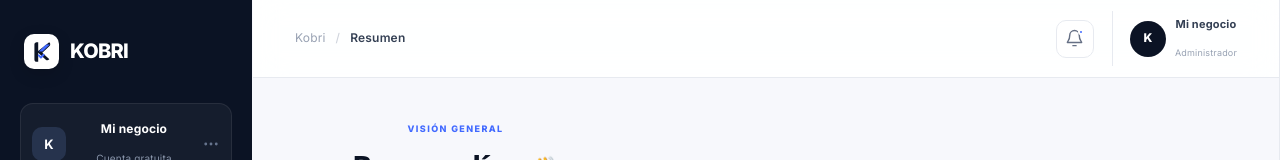
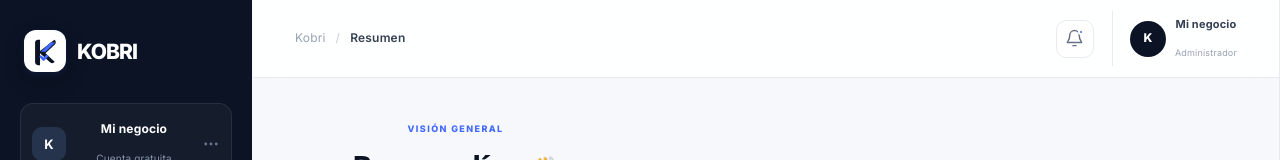
Before and after one commit to Nyxarion-ctrl/kobri, a React (Vite) app: page / in a window 1280 px wide. Shown: the top 160 px of the page. Built offline with nearby package versions, Linux system fonts and the light colour scheme.

Commit message:
Update App.css

```diff
--- a/src/App.css
+++ b/src/App.css
@@ -123,25 +123,32 @@ select:focus-visible {
 }
 
 .brand-mark {
-  width: 35px;
-  height: 35px;
+  width: 42px;
+  height: 42px;
   display: grid;
   place-items: center;
-  background: #fff;
+  background: #ffffff;
   color: var(--navy);
-  border-radius: 10px;
-  box-shadow: 0 5px 16px rgba(0, 0, 0, 0.15);
+  border-radius: 12px;
+  box-shadow:
+    0 8px 24px rgba(0, 0, 0, 0.16),
+    0 2px 6px rgba(65, 105, 255, 0.12);
+  flex-shrink: 0;
+  overflow: hidden;
 }
 
 .brand-mark svg {
-  width: 26px;
-  height: 26px;
+  width: 34px;
+  height: 34px;
+  display: block;
 }
 
 .brand > span {
-  font-size: 20px;
-  font-weight: 800;
-  letter-spacing: -0.7px;
+  font-size: 21px;
+  font-weight: 850;
+  letter-spacing: -0.9px;
+  line-height: 1;
+  color: #ffffff;
 }
 
 .workspace {
```
